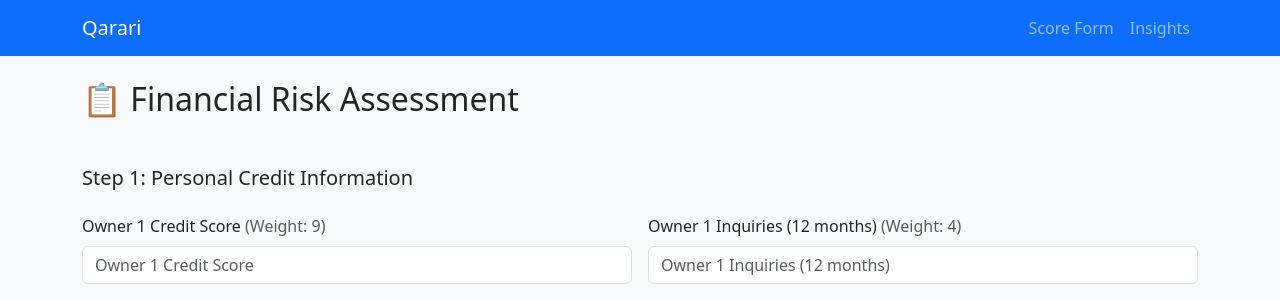
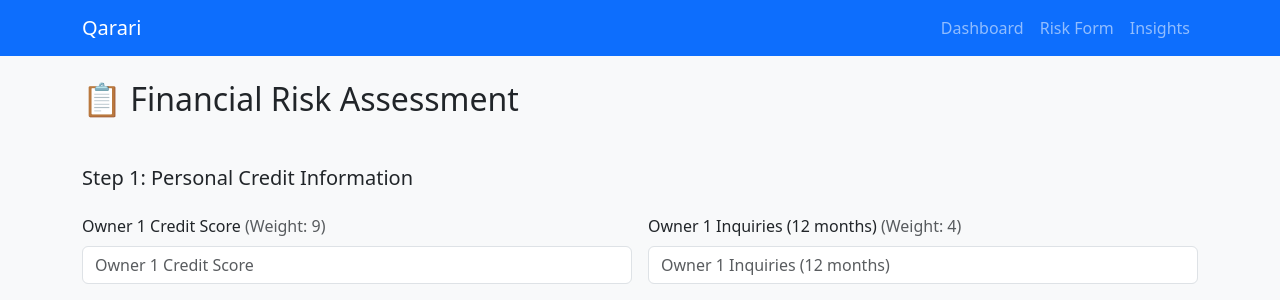
Before and after one commit to Haninek/Qarario-rebuild, a Flask app: page /score/ in a window 1280 px wide. Shown: the top 300 px of the page. Run offline with Flask 3, Linux system fonts and the light colour scheme; some libraries are stand-ins or nearby versions.

Commit message:
Assistant checkpoint: Update navbar links in layout.html
Assistant generated file changes:
- templates/layout.html: Update navbar links to new structure

---

User prompt:

In layout.html, change the navbar so it reflects the new structure. Replace the <ul class="navbar-nav"> block with:

<ul class="navbar-nav ms-auto">
  <li class="nav-item"><a class="nav-link" href="/dashboard">Dashboard</a></li>
  <li class="nav-item"><a class="nav-link" href="/score">Risk Form</a></li>
  <li class="nav-item"><a class="nav-link" href="/insights">Insights</a></li>
</ul>

Replit-Commit-Author: Assistant
Replit-Commit-Session-Id: 220349fd-b10d-4628-87bd-d9a1f256b5c0

```diff
--- a/templates/layout.html
+++ b/templates/layout.html
@@ -12,7 +12,8 @@
       <a class="navbar-brand" href="/">Qarari</a>
       <div class="collapse navbar-collapse">
         <ul class="navbar-nav ms-auto">
-          <li class="nav-item"><a class="nav-link" href="/">Score Form</a></li>
+          <li class="nav-item"><a class="nav-link" href="/dashboard">Dashboard</a></li>
+          <li class="nav-item"><a class="nav-link" href="/score">Risk Form</a></li>
           <li class="nav-item"><a class="nav-link" href="/insights">Insights</a></li>
         </ul>
       </div>
```
